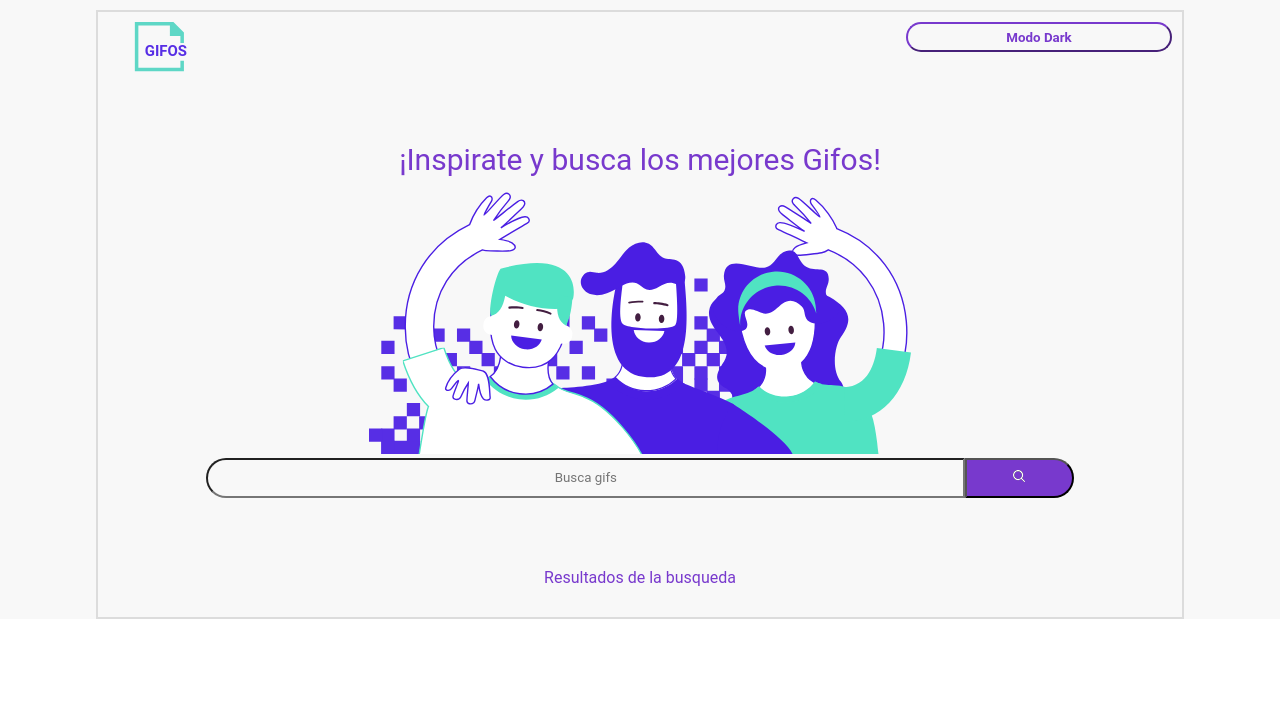
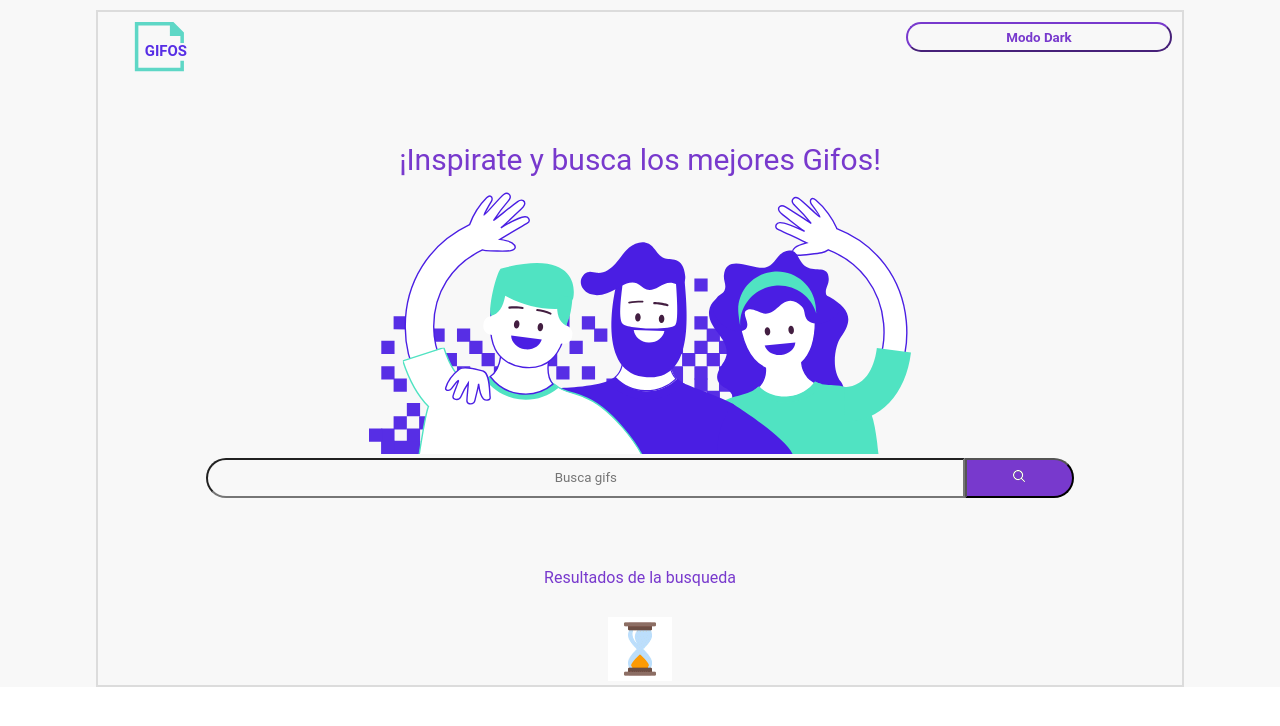
Before and after one commit to Nicole-Soares/Nicole-Soares.github.io, a React (Create React App) app: page / in a window 1280 px wide. Shown: the top 726 px of the page. Built offline with nearby package versions, Linux system fonts and the light colour scheme; no server answers.

Commit message:
icono de loading

```diff
--- a/src/componentes/Listado.jsx
+++ b/src/componentes/Listado.jsx
@@ -1,5 +1,6 @@
-import React, {useState, useEffect} from "react";
+import React from "react";
 import Gif from "./Gif"
+import Hourglass from"../imagenes/Hourglass.gif"
 
 let apiKey = "2ZEPY7PWMdCbc4nWcgflY72LcVevldu4"
 let url = `https://api.giphy.com/v1/gifs/trending?api_key=2ZEPY7PWMdCbc4nWcgflY72LcVevldu4`;
@@ -8,7 +9,7 @@ let url = `https://api.giphy.com/v1/gifs/trending?api_key=2ZEPY7PWMdCbc4nWcgflY7
 export default function Listado({gifs}) {
   return (
     <div >
-      {gifs.length > 0 ? gifs.map((item)=>{ return<Gif imagen={item.images.original.url} />}):""}
+      {gifs.length > 0 ? gifs.map((item)=>{ return<Gif imagen={item.images.original.url} />}):<img src={Hourglass} alt="loading" />}
 
     </div>
   );
```
Also changed, not shown: src/imagenes/Hourglass.gif (added).
